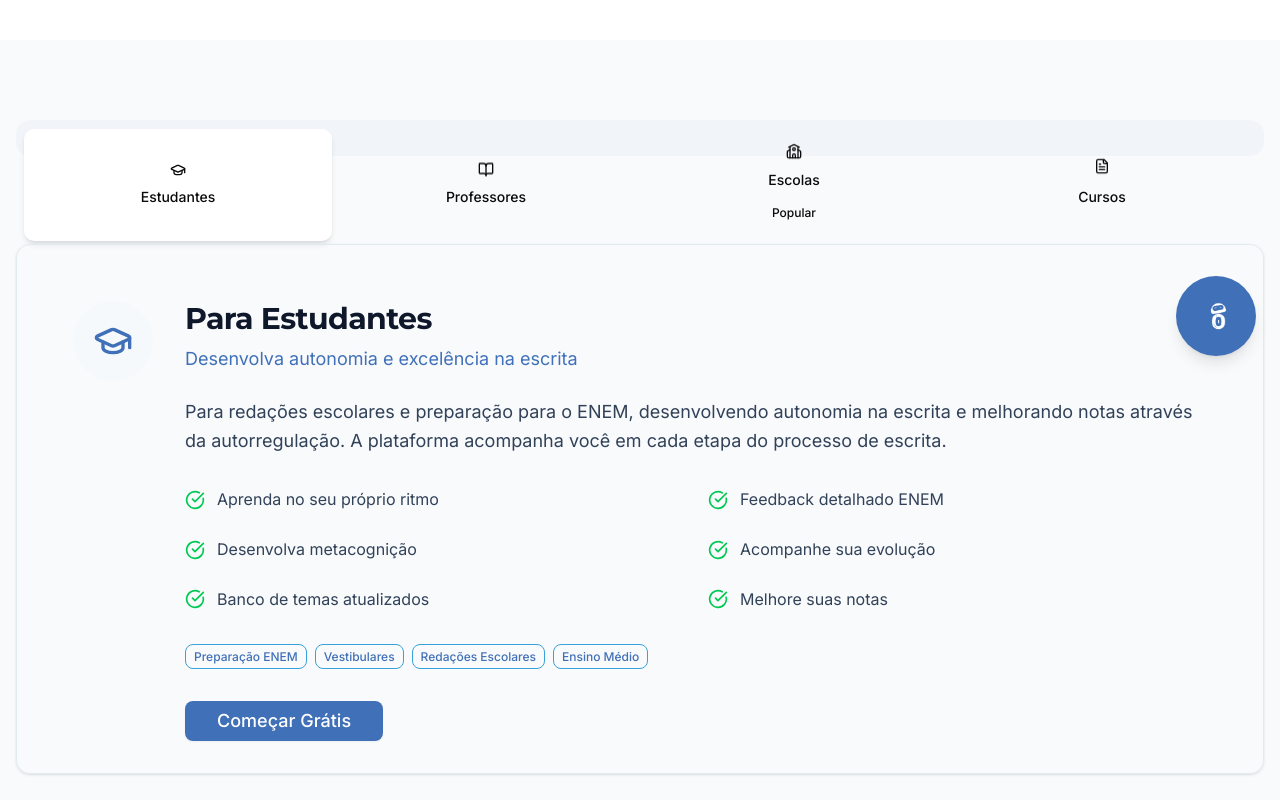
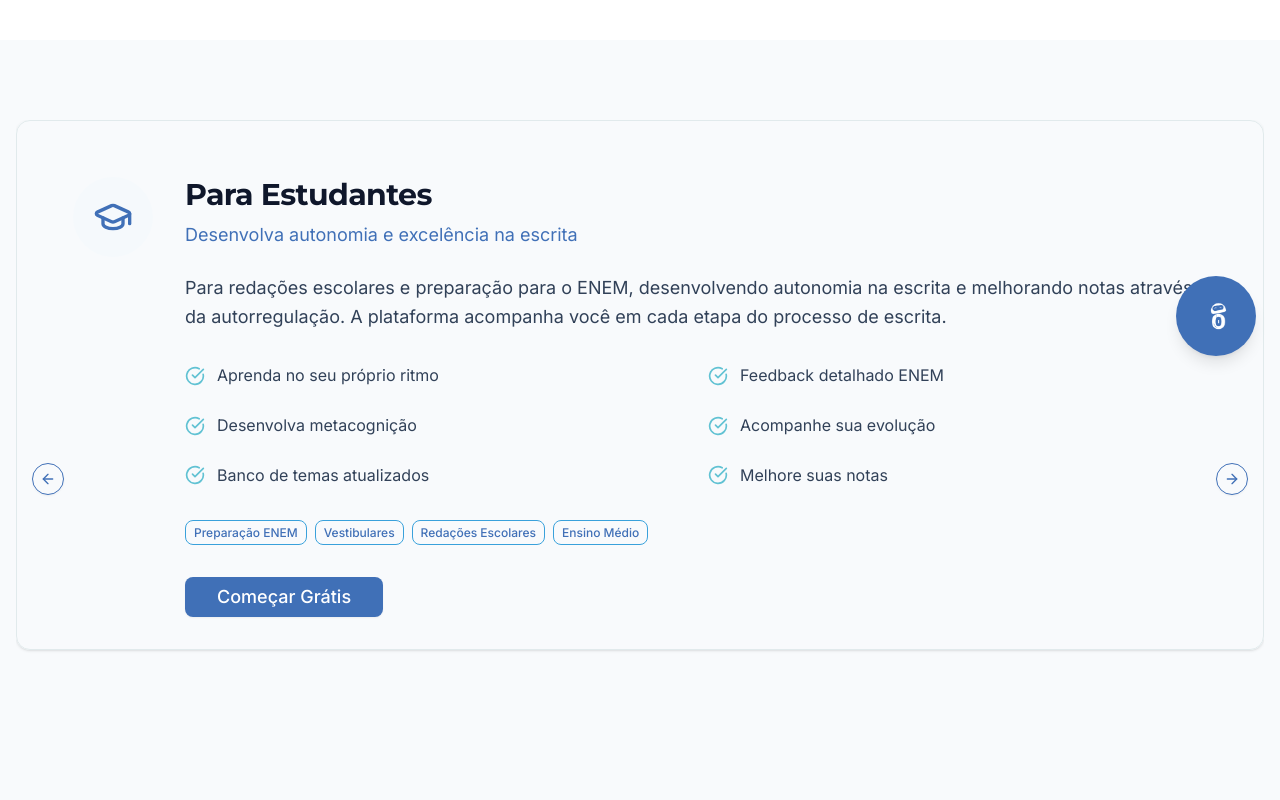
Before and after one commit to escrita360/escrita360_sitereact, a React (Vite) app: page /para-quem in a window 1280 px wide. Shown: the part 420-1220 px from the top of the page. Built offline with nearby package versions, Linux system fonts and the light colour scheme.

Commit message:
Refactor code structure for improved readability and maintainability

```diff
--- a/src/App.jsx
+++ b/src/App.jsx
@@ -1,5 +1,5 @@
 import { Routes, Route, useLocation } from 'react-router-dom'
-import { AnimatePresence, motion } from 'framer-motion'
+import { AnimatePresence, motion } from 'framer-motion' // eslint-disable-line no-unused-vars
 import Layout from './components/Layout.jsx'
 import Home from './pages/Home.jsx'
 import ParaQuem from './pages/ParaQuem.jsx'
--- a/src/components/ChatBot.jsx
+++ b/src/components/ChatBot.jsx
@@ -39,7 +39,7 @@ function ChatBot() {
   }
 
   return (
-    <>
+    <div>
       {/* Botão Flutuante */}
       <button
         onClick={() => setIsOpen(!isOpen)}
@@ -105,7 +105,7 @@ function ChatBot() {
           </Card>
         </div>
       )}
-    </>
+    </div>
   )
 }
 
--- a/src/pages/ParaQuem.jsx
+++ b/src/pages/ParaQuem.jsx
@@ -1,7 +1,13 @@
 import { Button } from '@/components/ui/button.jsx'
 import { Card, CardContent } from '@/components/ui/card.jsx'
-import { Tabs, TabsContent, TabsList, TabsTrigger } from '@/components/ui/tabs.jsx'
 import { Badge } from '@/components/ui/badge.jsx'
+import {
+  Carousel,
+  CarouselContent,
+  CarouselItem,
+  CarouselNext,
+  CarouselPrevious,
+} from "@/components/ui/carousel.jsx"
 import { useScrollAnimation } from '@/hooks/use-scroll-animation.js'
 import {
   GraduationCap,
@@ -159,45 +165,36 @@ function ParaQuem() {
         </div>
       </section>
 
-      {/* Target Audience Tabs Section */}
+      {/* Target Audience Carousel Section */}
       <section ref={tabsRef} className="py-20 bg-slate-50 animate-on-scroll">
         <div className="container mx-auto px-4 max-w-7xl">
-          <Tabs defaultValue="estudantes" className="w-full">
-            {/* Navigation Tabs */}
-            <TabsList className="grid w-full grid-cols-4 mb-12 bg-slate-100 p-2 rounded-xl animate-fade-in-up">
-              {audiences.map((audience, index) => {
-                const IconComponent = audience.icon
-                return (
-                  <TabsTrigger
-                    key={audience.id}
-                    value={audience.id}
-                    className={`flex flex-col items-center gap-2 py-4 px-6 rounded-lg data-[state=active]:bg-white data-[state=active]:shadow-md transition-all hover:scale-105 animate-fade-in-up delay-${index * 100}`}
+          <Carousel
+            opts={{
+              align: "start",
+              loop: true,
+            }}
+            className="w-full"
           >
-                    <IconComponent className="w-6 h-6 animate-float" style={{animationDelay: `${index * 200}ms`}} />
-                    <span className="text-sm font-medium">{audience.title.split(' ')[1]}</span>
-                    {audience.id === 'escolas' && (
-                      <Badge variant="secondary" className="text-xs">Popular</Badge>
-                    )}
-                  </TabsTrigger>
-                )
-              })}
-            </TabsList>
-
-            {/* Tab Contents */}
+            <CarouselContent>
               {audiences.map((audience) => {
                 const IconComponent = audience.icon
                 return (
-                <TabsContent key={audience.id} value={audience.id} className="mt-8">
+                  <CarouselItem key={audience.id}>
                     <Card className={`p-8 hover-lift animate-scale-in ${audience.featured ? 'border-brand-accent bg-slate-50' : ''}`}>
                       <CardContent className="pt-6">
                         <div className="flex items-start gap-8">
                           <div className="flex-shrink-0">
-                          <div className={`w-20 h-20 rounded-full flex items-center justify-center ${audience.featured ? 'bg-brand-light' : 'bg-brand-light'}`}>
-                            <IconComponent className={`w-10 h-10 animate-pulse-glow ${audience.featured ? 'text-brand-primary' : 'text-brand-primary'}`} />
+                            <div className={`w-20 h-20 rounded-full flex items-center justify-center bg-brand-light`}>
+                              <IconComponent className="w-10 h-10 text-brand-primary animate-pulse-glow" />
                             </div>
                           </div>
                           <div className="flex-1">
-                          <h2 className="text-3xl font-bold text-slate-900 mb-2 animate-fade-in-right">{audience.title}</h2>
+                            <div className="flex items-center gap-3 mb-2">
+                              <h2 className="text-3xl font-bold text-slate-900 animate-fade-in-right">{audience.title}</h2>
+                              {audience.id === 'escolas' && (
+                                <Badge variant="secondary" className="text-xs bg-brand-accent text-white">Popular</Badge>
+                              )}
+                            </div>
                             <p className="text-lg text-brand-primary mb-6 animate-fade-in-right delay-100">{audience.subtitle}</p>
 
                             <p className="text-slate-700 text-lg mb-8 leading-relaxed animate-fade-in-right delay-200">
@@ -238,12 +235,11 @@ function ParaQuem() {
                             <div className="grid md:grid-cols-2 gap-6 mb-8">
                               {audience.features.map((feature, index) => (
                                 <div key={index} className="flex items-center gap-3">
-                                <CheckCircle className="w-5 h-5 text-green-500 flex-shrink-0" />
+                                  <CheckCircle className="w-5 h-5 text-brand-secondary flex-shrink-0" />
                                   <span className="text-slate-700">{feature}</span>
                                 </div>
                               ))}
                             </div>
-
                             {/* Tags */}
                             <div className="flex flex-wrap gap-2 mb-8">
                               {audience.tags.map((tag, index) => (
@@ -264,13 +260,15 @@ function ParaQuem() {
                         </div>
                       </CardContent>
                     </Card>
-                </TabsContent>
+                  </CarouselItem>
                 )
               })}
-          </Tabs>
+            </CarouselContent>
+            <CarouselPrevious className="left-4 border-brand-primary text-brand-primary hover:bg-brand-light hover:text-brand-primary" />
+            <CarouselNext className="right-4 border-brand-primary text-brand-primary hover:bg-brand-light hover:text-brand-primary" />
+          </Carousel>
         </div>
       </section>
-
       {/* Success Stories */}
       <section className="py-20 bg-white">
         <div className="container mx-auto px-4 max-w-7xl">
--- a/vite.config.js
+++ b/vite.config.js
@@ -2,13 +2,14 @@ import { defineConfig } from 'vite'
 import react from '@vitejs/plugin-react'
 import tailwindcss from '@tailwindcss/vite'
 import path from 'path'
+import { fileURLToPath, URL } from 'node:url'
 
 // https://vite.dev/config/
 export default defineConfig({
   plugins: [react(),tailwindcss()],
   resolve: {
     alias: {
-      "@": path.resolve(__dirname, "./src"),
+      "@": path.resolve(path.dirname(fileURLToPath(import.meta.url)), "./src"),
     },
   },
 })
```
Also changed, not shown: 7 other files (tests, documents, lock files or other folders). Lines whose indentation alone changed are shown as unchanged.
